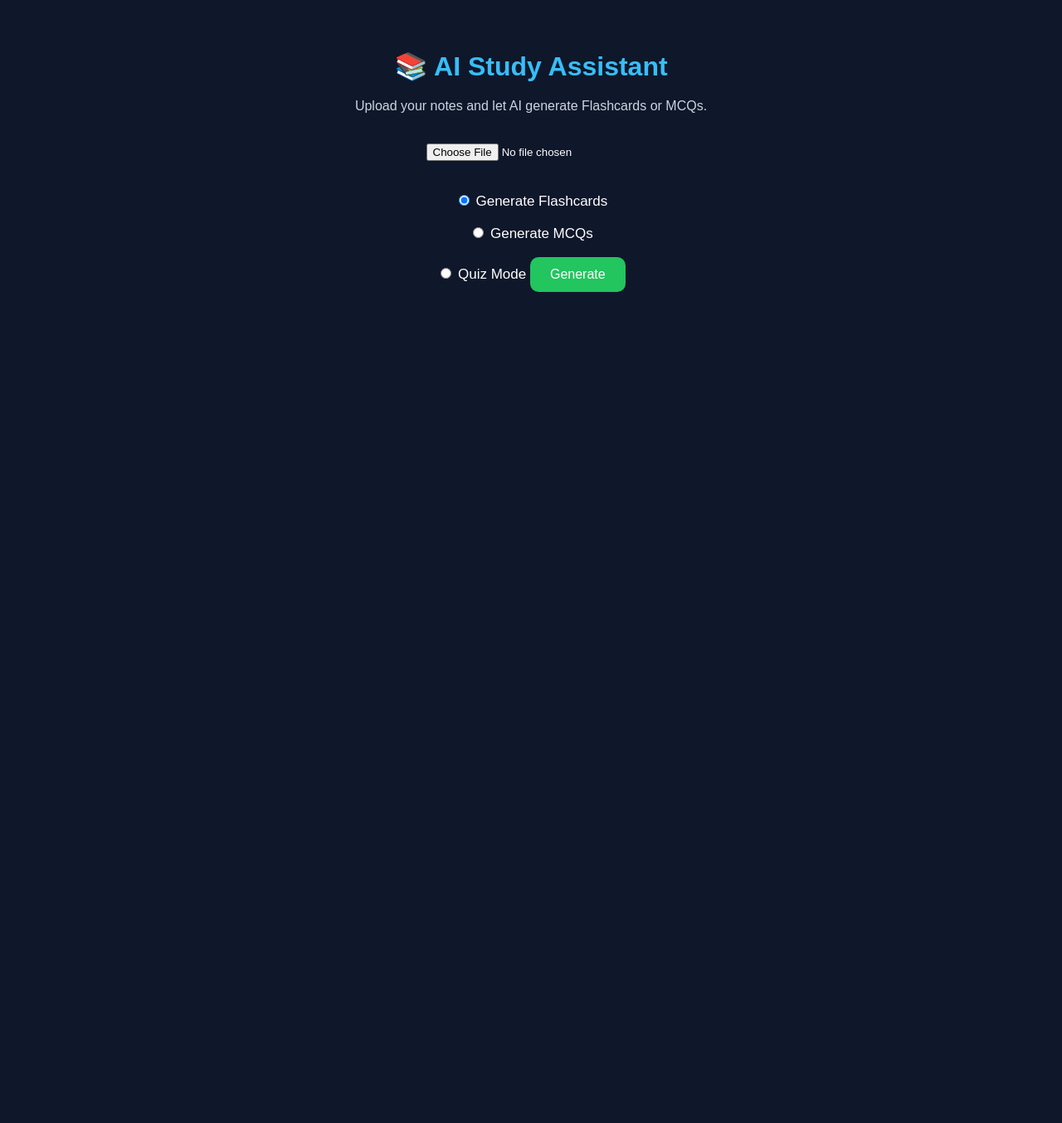
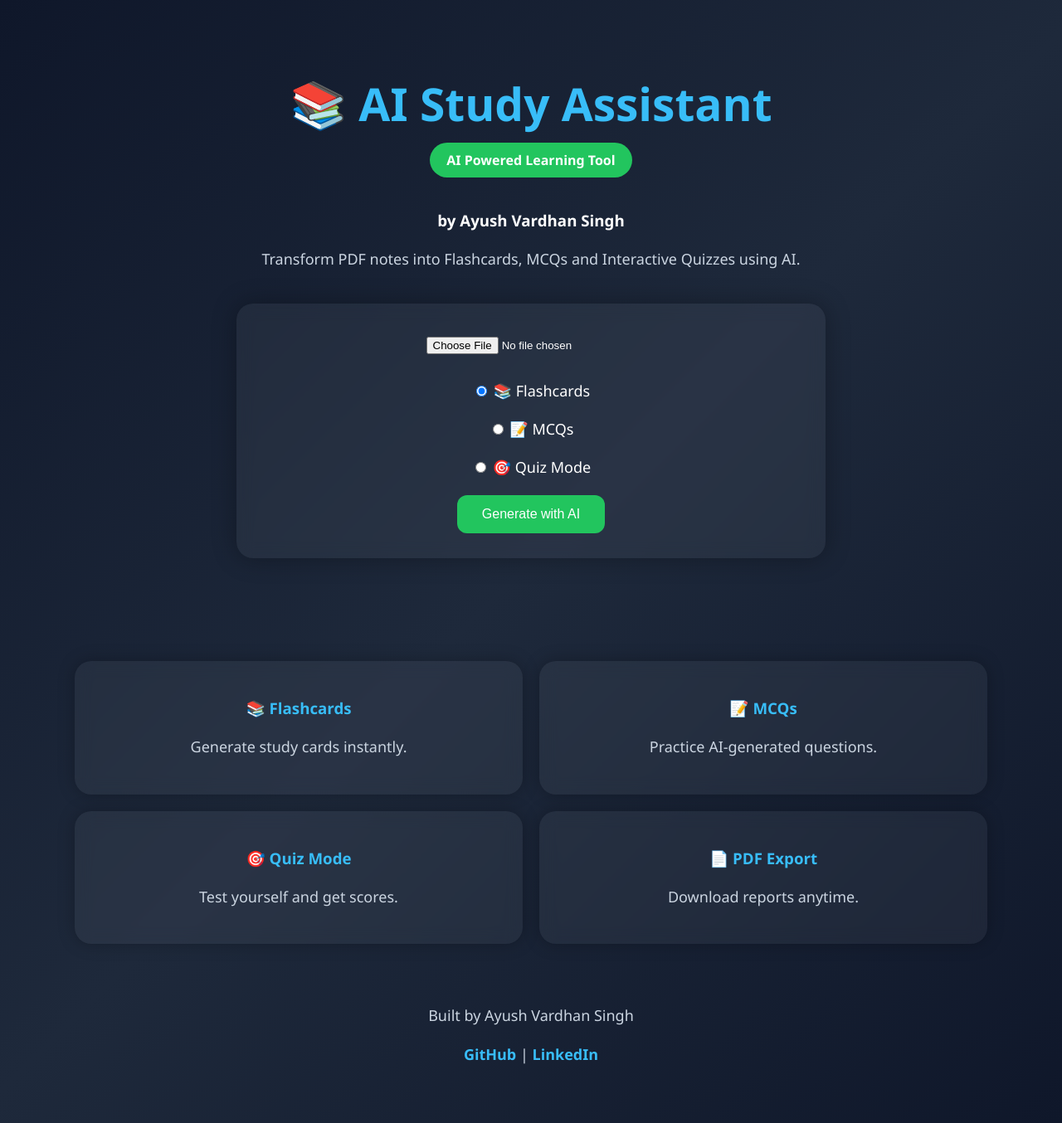
Before and after one commit to AyushVardhanOG/AI-Flashcard-Generator, a Flask app: page / in a window 1280 px wide. Shown: the whole page at 83% size. Before the commit the page ends 352 px from the top, so only its background shows below. Run offline with Flask 3, Linux system fonts and the light colour scheme.

Commit message:
Enhanced homepage UI with feature grid and badge

```diff
--- a/static/style.css
+++ b/static/style.css
@@ -1,73 +1,179 @@
 body{
-    background: #0f172a;
-    color: white;
-    font-family: Arial, sans-serif;
-    margin: 0;
-    padding: 40px;
+    margin:0;
+    padding:0;
+    font-family: 'Segoe UI', sans-serif;
+
+    background: linear-gradient(
+        135deg,
+        #0f172a,
+        #1e293b,
+        #0f172a
+    );
+
+    color:white;
+    min-height:100vh;
 }
 
 .container{
-    max-width: 1000px;
-    margin: auto;
-    text-align: center;
+    max-width:1100px;
+    margin:auto;
+    padding:50px 20px;
+    text-align:center;
 }
 
 h1{
-    color: #38bdf8;
-    margin-bottom: 20px;
+    font-size:55px;
+    color:#38bdf8;
+    margin-bottom:10px;
+}
+
+h3{
+    color:#94a3b8;
+    margin-bottom:20px;
 }
 
 p{
-    color: #cbd5e1;
+    color:#cbd5e1;
+    font-size:18px;
+    line-height:1.6;
+}
+
+form{
+    background:rgba(255,255,255,0.05);
+    backdrop-filter: blur(10px);
+
+    padding:30px;
+    border-radius:20px;
+
+    max-width:650px;
+    margin:40px auto;
+
+    box-shadow:
+        0 0 30px rgba(0,0,0,0.3);
 }
 
 input[type="file"]{
-    margin: 20px 0;
+    padding:10px;
+    color:white;
+}
+
+label{
+    font-size:18px;
 }
 
 button{
-    background: #22c55e;
-    color: white;
-    border: none;
-    padding: 12px 24px;
-    border-radius: 10px;
-    cursor: pointer;
-    font-size: 16px;
-    transition: 0.3s;
+    background:#22c55e;
+    color:white;
+
+    border:none;
+
+    padding:14px 30px;
+
+    border-radius:12px;
+
+    font-size:16px;
+
+    cursor:pointer;
+
+    transition:0.3s;
 }
 
 button:hover{
-    transform: scale(1.05);
+    transform:translateY(-3px);
+}
+
+.features{
+    display:grid;
+
+    grid-template-columns:
+        repeat(auto-fit,minmax(220px,1fr));
+
+    gap:25px;
+
+    margin-top:50px;
 }
 
 .card{
-    background: #1e293b;
-    color: white;
-    max-width: 850px;
-    margin: 20px auto;
-    padding: 25px;
-    border-radius: 16px;
-    box-shadow: 0 0 20px rgba(0,0,0,0.3);
-    text-align: left;
+    background:rgba(255,255,255,0.05);
+
+    backdrop-filter:blur(10px);
+
+    padding:25px;
+
+    border-radius:20px;
+
+    text-align:center;
+
+    box-shadow:
+        0 0 20px rgba(0,0,0,0.25);
+
+    transition:0.3s;
 }
 
-details{
-    margin-top: 15px;
+.card:hover{
+    transform:translateY(-8px);
 }
 
-summary{
-    cursor: pointer;
-    color: #4ade80;
-    font-weight: bold;
+.card h3{
+    color:#38bdf8;
+}
+
+footer{
+    margin-top:70px;
+}
+
+footer a{
+    color:#4ade80;
+    text-decoration:none;
+    font-weight:bold;
+}
+
+footer a:hover{
+    color:#38bdf8;
 }
 
 pre{
-    white-space: pre-wrap;
-    word-wrap: break-word;
-    font-size: 15px;
-    line-height: 1.6;
+    white-space:pre-wrap;
+    word-wrap:break-word;
+}
+.features{
+    display:grid;
+    grid-template-columns: repeat(2, 1fr);
+    gap:20px;
+    margin-top:40px;
 }
 
-label{
-    font-size: 17px;
+.card{
+    transition:0.3s;
 }
+
+.card:hover{
+    transform:translateY(-8px);
+}
+
+footer{
+    margin-top:50px;
+}
+
+footer a{
+    color:#38bdf8;
+    text-decoration:none;
+    font-weight:bold;
+}
+
+footer a:hover{
+    color:#4ade80;
+}
+
+h3{
+    color:white;
+}
+.badge{
+    display:inline-block;
+    background:#22c55e;
+    color:white;
+    padding:10px 20px;
+    border-radius:30px;
+    margin-bottom:20px;
+    font-weight:bold;
+}
--- a/templates/index.html
+++ b/templates/index.html
@@ -2,6 +2,7 @@
 <html>
 <head>
     <title>AI Study Assistant</title>
+
     <link rel="stylesheet"
           href="{{ url_for('static', filename='style.css') }}">
 </head>
@@ -11,8 +12,14 @@
 
     <h1>📚 AI Study Assistant</h1>
 
+<div class="badge">
+    AI Powered Learning Tool
+</div>
+    <h3>by Ayush Vardhan Singh</h3>
+
     <p>
-        Upload your notes and let AI generate Flashcards or MCQs.
+        Transform PDF notes into Flashcards,
+        MCQs and Interactive Quizzes using AI.
     </p>
 
     <form action="/upload"
@@ -31,7 +38,7 @@
                    name="mode"
                    value="flashcards"
                    checked>
-            Generate Flashcards
+            📚 Flashcards
         </label>
 
         <br><br>
@@ -40,23 +47,77 @@
             <input type="radio"
                    name="mode"
                    value="mcqs">
-            Generate MCQs
+            📝 MCQs
         </label>
 
         <br><br>
 
         <label>
             <input type="radio"
-                 name="mode"
-                value="quiz">
-            Quiz Mode
+                   name="mode"
+                   value="quiz">
+            🎯 Quiz Mode
         </label>
 
+        <br><br>
+
         <button type="submit">
-            Generate
+            Generate with AI
         </button>
 
     </form>
+
+    <br><br>
+
+    <div class="features">
+
+        <div class="card">
+            <h3>📚 Flashcards</h3>
+            <p>Generate study cards instantly.</p>
+        </div>
+
+        <div class="card">
+            <h3>📝 MCQs</h3>
+            <p>Practice AI-generated questions.</p>
+        </div>
+
+        <div class="card">
+            <h3>🎯 Quiz Mode</h3>
+            <p>Test yourself and get scores.</p>
+        </div>
+
+        <div class="card">
+            <h3>📄 PDF Export</h3>
+            <p>Download reports anytime.</p>
+        </div>
+
+    </div>
+
+    <br>
+
+    <footer>
+
+        <p>
+            Built by Ayush Vardhan Singh
+        </p>
+
+        <p>
+
+            <a href="https://github.com/AyushVardhanOG"
+               target="_blank">
+               GitHub
+            </a>
+
+            |
+
+            <a href="https://www.linkedin.com/in/ayush-vardhan-singh/"
+               target="_blank">
+               LinkedIn
+            </a>
+
+        </p>
+
+    </footer>
 
 </div>
 
```
Also changed, not shown: 1 other file.
